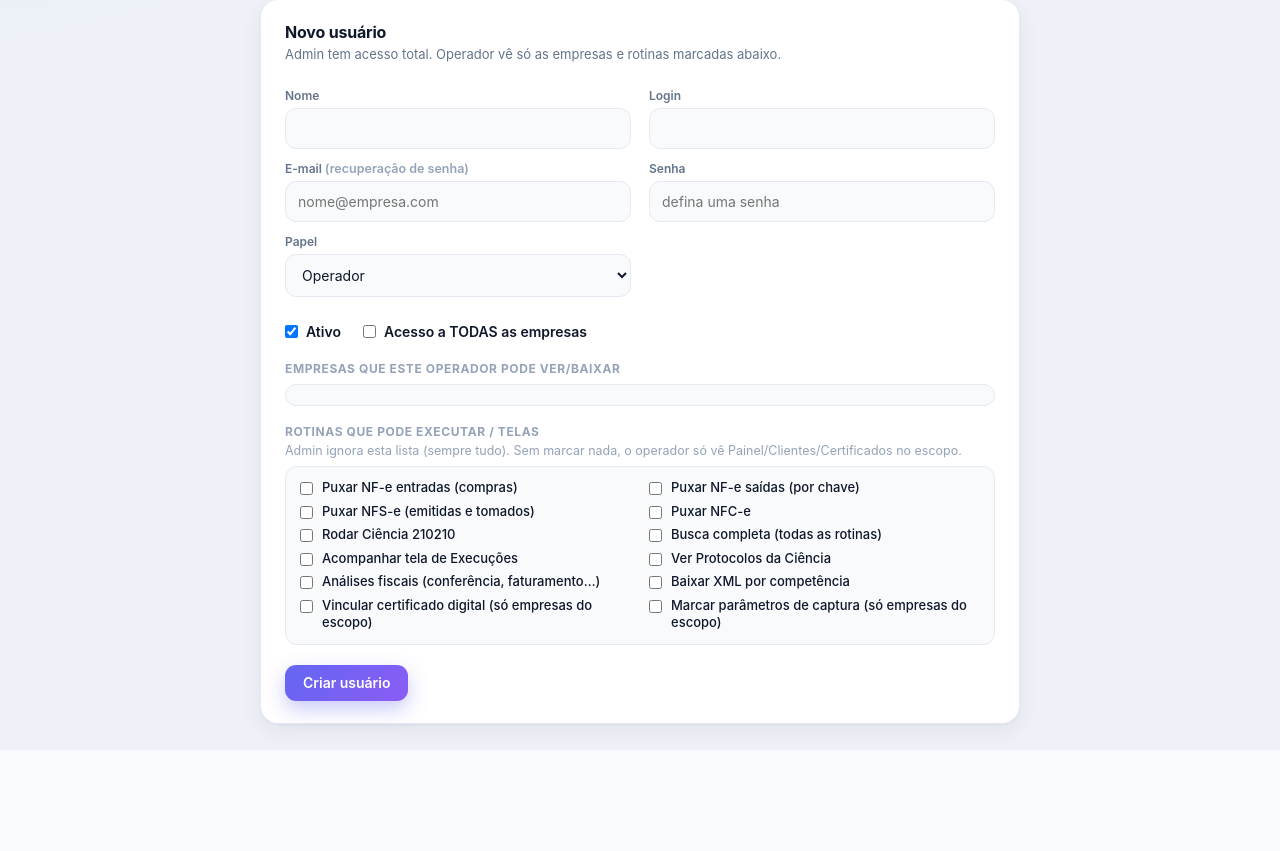
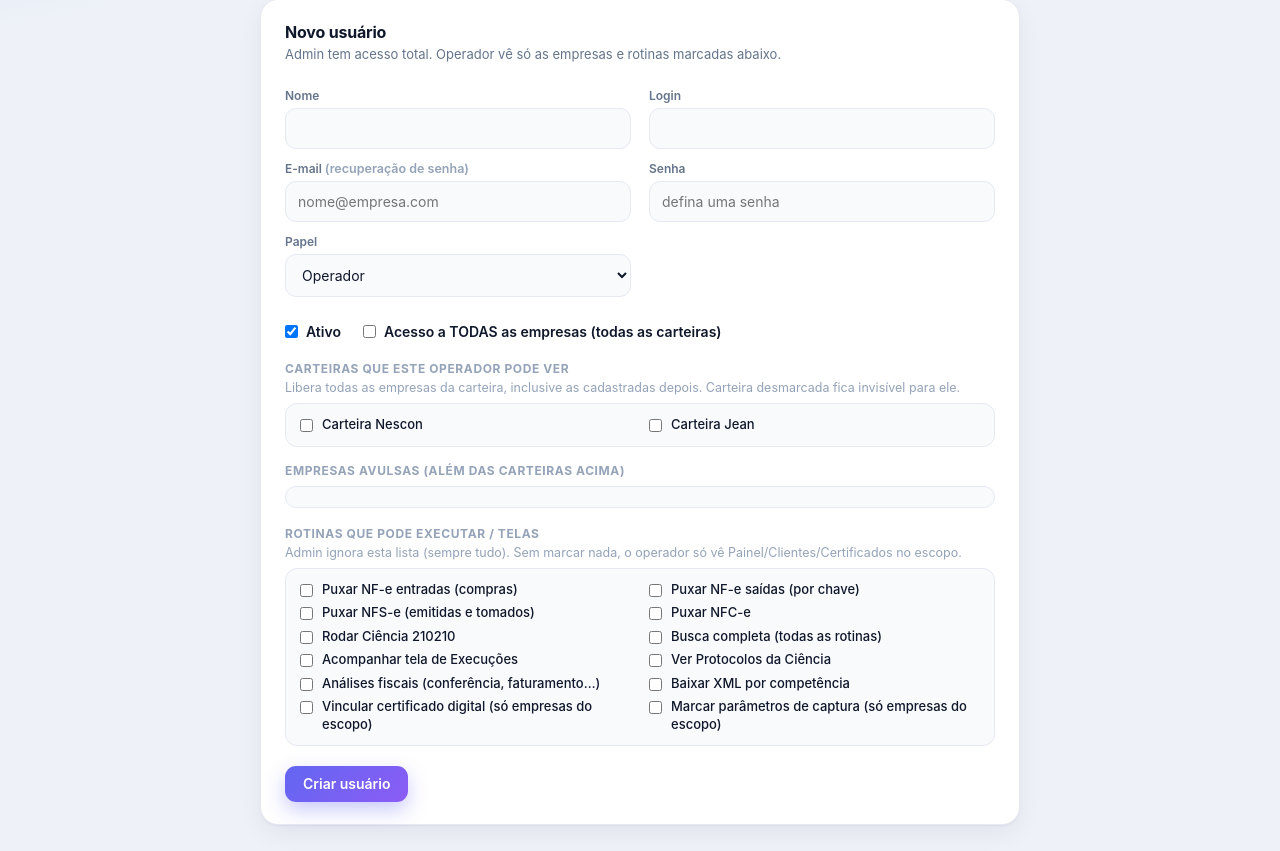
Before and after one commit to contabilidade-01/PortalFiscal_Nescon, a Flask app: page /usuarios/novo in a window 1280 px wide. Shown: the part 226-1077 px from the top of the page. Before the commit the page ends 968 px from the top, so only its background shows below. Run offline with Flask 3, Linux system fonts and the light colour scheme; the visitor is signed in with stand-in values (Sample User, id 1); data comes from the database, SQL or seed files in the repository; data that the repository does not hold is empty.

Commit message:
Carteiras Nescon/Jean na base unica: operador ve so as carteiras liberadas
- empresas.carteira (Nescon | Jean); empresas existentes ficam na Nescon.
- Usuario recebe carteiras inteiras (inclui empresas cadastradas depois),
  somadas as empresas avulsas ja existentes; 'todas as empresas' segue vendo tudo.
- Clientes: filtro por carteira, troca por linha e movimentacao em lote por
  CNPJs colados (admin). Cadastro do cliente ganhou o campo Carteira.
- Fecha vazamentos para operador restrito: Execucoes (resultado por empresa e
  empresa da vez), barra de status, Protocolos, 'Ultima execucao' do painel e
  texto do job nos ambientes; operador nao cancela job de toda a base.
- O robo e as rotinas agendadas continuam rodando para todas as carteiras.

Co-Authored-By: Claude Opus 5.5 <noreply@anthropic.com>
Claude-Session: https://claude.ai/code/session_01RLBrUVSKwraDie7rkcFdx7

```diff
--- a/app.py
+++ b/app.py
@@ -172,6 +172,25 @@ def _scope(rows):
         return rows
     idset = set(ids)
     return [r for r in rows if r['id'] in idset]
+
+def _cnpjs_visiveis():
+    """Set de CNPJs no escopo do usuario logado. None = todas."""
+    if session.get('papel') == 'admin':
+        return None
+    u = usuario_atual()
+    v = models.cnpjs_visiveis(u) if u else []
+    return None if v is None else set(v)
+
+def _job_visivel(job, vis):
+    """Jobs 'todas' sao do robo: o operador restrito ve que existem, mas nao a empresa da vez."""
+    return vis is None or job['escopo'] in vis
+
+def _job_sem_empresa(job, vis):
+    d = dict(job)
+    if not _job_visivel(job, vis):
+        d['atual'] = None
+        d['mensagem'] = None
+    return d
 
 def _pode_ver_cnpj(cnpj):
     ids = _visiveis_ids()
@@ -355,8 +374,9 @@ def _resumo_ambiente(amb, emp, com_linhas=False):
         ult = {r['cnpj']: r for r in c.execute(
             '''SELECT x.* FROM execucoes x JOIN (SELECT cnpj, MAX(id) mid FROM execucoes
                WHERE tipo=? GROUP BY cnpj) u ON u.mid=x.id''', (amb['tipo_exec'],)).fetchall()}
-        ultima = c.execute('SELECT * FROM execucoes WHERE tipo=? ORDER BY id DESC LIMIT 1',
-                           (amb['tipo_exec'],)).fetchone()
+    # Ultima execucao so entre as empresas visiveis (operador nao ve as de outra carteira).
+    vis_cnpjs = {e['cnpj'] for e in emp}
+    ultima = max((r for cnpj, r in ult.items() if cnpj in vis_cnpjs), key=lambda r: r['id'], default=None)
     k = {'marcadas': len(marcadas), 'com_cert': 0, 'sem_cert': 0, 'vencidos': 0, 'docs': 0,
          'bloqueadas': 0, 'ultima': ultima, 'extras': {}, 'lista_vencidos': [], 'fora_sp': []}
     linhas, puladas = [], []
@@ -394,6 +414,7 @@ def _job_do_ambiente(amb):
     """Texto do job rodando agora, se for do motor deste ambiente (ou busca completa)."""
     rodando, _fila, _rec = worker.status()
     if rodando and rodando['tipo'] in (amb['tipo_job'], 'completo'):
+        rodando = _job_sem_empresa(rodando, _cnpjs_visiveis())
         return '%s (%s/%s)' % (rodando['atual'] or rodando['mensagem'] or 'processando',
                                rodando['feitos'] or 0, rodando['total'] or 0)
     return None
@@ -554,13 +575,38 @@ def parametros_captura():
 @login_req
 def clientes():
     q = (request.args.get('q') or '').strip()
+    cart = request.args.get('carteira', '')
     with models.con() as c:
         if q:
             emp = c.execute("SELECT * FROM empresas WHERE nome LIKE ? OR cnpj LIKE ? ORDER BY nome",
                             ('%'+q+'%', '%'+q+'%')).fetchall()
         else:
             emp = c.execute('SELECT * FROM empresas ORDER BY nome').fetchall()
-    return render_template('clientes.html', empresas=_scope(emp), q=q)
+    emp = _scope(emp)
+    tot_cart = {k: sum(1 for e in emp if e['carteira'] == k) for k in models.CARTEIRAS}
+    if cart in models.CARTEIRAS:
+        emp = [e for e in emp if e['carteira'] == cart]
+    return render_template('clientes.html', empresas=emp, q=q, carteira=cart,
+                           carteiras=models.CARTEIRAS, tot_cart=tot_cart)
+
+@app.route('/clientes/carteira', methods=['POST'])
+@admin_required
+def clientes_carteira():
+    """Move em lote para uma carteira: CNPJs colados (com ou sem pontuacao)."""
+    cart = request.form.get('carteira')
+    if cart not in models.CARTEIRAS:
+        flash('Carteira inválida.', 'erro'); return redirect(url_for('clientes'))
+    cnpjs = []
+    for tok in re.findall(r'[\d./-]{14,18}', request.form.get('cnpjs', '')):
+        d = re.sub(r'\D', '', tok)
+        if len(d) == 14 and d not in cnpjs:
+            cnpjs.append(d)
+    with models.con() as c:
+        n = sum(c.execute('UPDATE empresas SET carteira=? WHERE cnpj=?', (cart, d)).rowcount for d in cnpjs)
+    nao = len(cnpjs) - n
+    flash('%d empresa(s) movida(s) para a carteira %s.%s'
+          % (n, cart, (' %d CNPJ(s) não estão na base.' % nao) if nao else ''), 'ok' if n else 'erro')
+    return redirect(url_for('clientes', carteira=cart))
 
 @app.route('/certificados')
 @login_req
@@ -594,8 +640,10 @@ def cliente_salvar(eid):
     with models.con() as c:
         c.execute('UPDATE empresas SET emissor=?, ativo=? WHERE id=?',
                   (f.get('emissor') or '', 1 if f.get('ativo') else 0, eid))
+        if f.get('carteira'):
+            c.execute('UPDATE empresas SET carteira=? WHERE id=?', (models.carteira_valida(f['carteira']), eid))
     flash('Cliente atualizado.', 'ok')
-    return redirect(url_for('clientes', q=request.args.get('q', '')))
+    return redirect(url_for('clientes', q=request.args.get('q', ''), carteira=request.args.get('carteira', '')))
 
 def _uf_cuf(uf):
     uf = (uf or '').upper()[:2]
@@ -641,18 +689,19 @@ def cliente_novo():
             fl = _flags_ambientes(f, uf)
             c.execute('''INSERT INTO empresas(cnpj,nome,uf,cuf,whatsapp,responsavel,email,emissor,marketplace,
                          metodo_saida,puxa_nfe,puxa_nfse_prestado,puxa_nfse_tomado,puxa_nfce,ativo,obs,
-                         simples_anexo,simples_rbt12,origem,criado)
-                         VALUES(?,?,?,?,?,?,?,?,?,?,?,?,?,?,?,?,?,?,?,?)''',
+                         simples_anexo,simples_rbt12,origem,criado,carteira)
+                         VALUES(?,?,?,?,?,?,?,?,?,?,?,?,?,?,?,?,?,?,?,?,?)''',
                       (cnpj, f.get('nome', ''), uf, cuf, f.get('whatsapp', ''), f.get('responsavel', ''),
                        f.get('email', ''), f.get('emissor', ''), f.get('marketplace', ''),
                        f.get('metodo_saida', 'a_verificar'), fl['puxa_nfe'],
                        fl['puxa_nfse_prestado'], fl['puxa_nfse_tomado'], fl['puxa_nfce'],
                        1 if f.get('ativo') else 0, f.get('obs', ''),
                        _anexo(f.get('simples_anexo')), _rbt12(f.get('simples_rbt12')),
-                       'manual', datetime.now().isoformat(timespec='seconds')))
+                       'manual', datetime.now().isoformat(timespec='seconds'),
+                       models.carteira_valida(f.get('carteira'))))
             models.sync_puxa_nfse(c)
         flash('Cliente cadastrado.', 'ok'); return redirect(url_for('clientes'))
-    return render_template('cliente_form.html', e=None)
+    return render_template('cliente_form.html', e=None, carteiras=models.CARTEIRAS)
 
 @app.route('/clientes/<int:eid>/editar', methods=['GET', 'POST'])
 @admin_required
@@ -668,16 +717,17 @@ def cliente_editar(eid):
         with models.con() as c:
             c.execute('''UPDATE empresas SET nome=?,uf=?,cuf=?,whatsapp=?,responsavel=?,email=?,emissor=?,
                          marketplace=?,metodo_saida=?,puxa_nfe=?,puxa_nfse_prestado=?,puxa_nfse_tomado=?,
-                         puxa_nfce=?,ativo=?,obs=?,simples_anexo=?,simples_rbt12=? WHERE id=?''',
+                         puxa_nfce=?,ativo=?,obs=?,simples_anexo=?,simples_rbt12=?,carteira=? WHERE id=?''',
                       (f.get('nome', ''), uf, cuf, f.get('whatsapp', ''), f.get('responsavel', ''),
                        f.get('email', ''), f.get('emissor', ''), f.get('marketplace', ''),
                        f.get('metodo_saida', 'a_verificar'), fl['puxa_nfe'],
                        fl['puxa_nfse_prestado'], fl['puxa_nfse_tomado'], fl['puxa_nfce'],
                        1 if f.get('ativo') else 0, f.get('obs', ''),
-                       _anexo(f.get('simples_anexo')), _rbt12(f.get('simples_rbt12')), eid))
+                       _anexo(f.get('simples_anexo')), _rbt12(f.get('simples_rbt12')),
+                       models.carteira_valida(f.get('carteira')), eid))
             models.sync_puxa_nfse(c)
         flash('Cliente atualizado.', 'ok'); return redirect(url_for('clientes'))
-    return render_template('cliente_form.html', e=e)
+    return render_template('cliente_form.html', e=e, carteiras=models.CARTEIRAS)
 
 @app.route('/clientes/<int:eid>/excluir', methods=['POST'])
 @admin_required
@@ -848,6 +898,14 @@ def execucoes():
     }
     u = usuario_atual()
     tipos_ok = [t for t, p in models.TIPO_PARA_PERM.items() if models.tem_permissao(u, p)]
+    vis = _cnpjs_visiveis()
+    if vis is not None:  # operador restrito: so as empresas dele (ex.: sem a carteira do Jean)
+        with models.con() as c:
+            execs = c.execute('SELECT * FROM execucoes WHERE cnpj IN (%s) ORDER BY id DESC LIMIT 100'
+                              % ','.join('?' * len(vis)), sorted(vis)).fetchall() if vis else []
+        jobs = [_job_sem_empresa(j, vis) for j in jobs]
+        if ultimo_auto:
+            ultimo_auto = _job_sem_empresa(ultimo_auto, vis)
     return render_template('execucoes.html', jobs=jobs, execs=execs, periodos=periodos,
                            tipo_label=TIPO_LABEL, status_label=STATUS_LABEL,
                            ultimo_auto=ultimo_auto, horas_auto=horas_auto,
@@ -874,6 +932,12 @@ def execucao_nova():
 @perm_required('ver_execucoes', 'exec_completo', 'exec_nfe_entradas',
                'exec_nfse', 'exec_nfce', 'exec_ciencia')
 def job_cancelar(jid):
+    vis = _cnpjs_visiveis()
+    if vis is not None:
+        with models.con() as c:
+            j = c.execute('SELECT escopo FROM jobs WHERE id=?', (jid,)).fetchone()
+        if not j or not _job_visivel(j, vis):
+            flash('Este job não é do seu escopo.', 'erro'); return redirect(url_for('execucoes'))
     with models.con() as c:
         r = c.execute("UPDATE jobs SET status='cancelado', terminado=? WHERE id=? AND status='fila'",
                       (datetime.now().strftime('%Y-%m-%d %H:%M:%S'), jid)).rowcount
@@ -890,6 +954,14 @@ def protocolos():
                             ORDER BY cd.quando DESC LIMIT 500''').fetchall()
         total = c.execute('SELECT COUNT(*) FROM ciencia_dada').fetchone()[0]
         com_prot = c.execute("SELECT COUNT(*) FROM ciencia_dada WHERE nProt IS NOT NULL AND nProt!=''").fetchone()[0]
+        vis = _cnpjs_visiveis()
+        if vis is not None:
+            todos = [r for r in c.execute('''SELECT cd.cnpj, cd.chNFe, cd.cStat, cd.nProt, cd.quando, e.nome
+                                             FROM ciencia_dada cd LEFT JOIN empresas e ON e.cnpj=cd.cnpj
+                                             ORDER BY cd.quando DESC''').fetchall() if r['cnpj'] in vis]
+            rows = todos[:500]
+            total = len(todos)
+            com_prot = sum(1 for r in todos if r['nProt'])
     return render_template('protocolos.html', rows=rows, total=total, com_prot=com_prot)
 
 # ---- Usuarios (admin) ----
@@ -900,7 +972,10 @@ def usuarios():
         us = c.execute('SELECT * FROM usuarios ORDER BY papel, nome').fetchall()
         cont = {r['user_id']: r['n'] for r in
                 c.execute('SELECT user_id, COUNT(*) n FROM usuario_empresas GROUP BY user_id').fetchall()}
-    return render_template('usuarios.html', usuarios=us, cont=cont)
+        cart = {}
+        for r in c.execute('SELECT user_id, carteira FROM usuario_carteiras ORDER BY carteira').fetchall():
+            cart.setdefault(r['user_id'], []).append(r['carteira'])
+    return render_template('usuarios.html', usuarios=us, cont=cont, cart=cart)
 
 @app.route('/usuarios/novo', methods=['GET', 'POST'])
 @admin_required
@@ -908,9 +983,10 @@ def usuario_novo():
     if request.method == 'POST':
         return _salvar_usuario(None)
     with models.con() as c:
-        emp = c.execute('SELECT id,cnpj,nome FROM empresas ORDER BY nome').fetchall()
+        emp = c.execute('SELECT id,cnpj,nome,carteira FROM empresas ORDER BY nome').fetchall()
     return render_template('usuario_form.html', u=None, empresas=emp, sel=set(),
-                           perms_sel=set(), catalogo=models.PERMISSOES)
+                           perms_sel=set(), catalogo=models.PERMISSOES,
+                           carteiras=models.CARTEIRAS, cart_sel=set())
 
 @app.route('/usuarios/<int:uid>/editar', methods=['GET', 'POST'])
 @admin_required
@@ -921,13 +997,14 @@ def usuario_editar(uid):
             abort(404)
         sel = set(r['empresa_id'] for r in
                   c.execute('SELECT empresa_id FROM usuario_empresas WHERE user_id=?', (uid,)).fetchall())
-        emp = c.execute('SELECT id,cnpj,nome FROM empresas ORDER BY nome').fetchall()
+        emp = c.execute('SELECT id,cnpj,nome,carteira FROM empresas ORDER BY nome').fetchall()
         perms_sel = set(r['permissao'] for r in
                         c.execute('SELECT permissao FROM usuario_permissoes WHERE user_id=?', (uid,)).fetchall())
     if request.method == 'POST':
         return _salvar_usuario(uid)
     return render_template('usuario_form.html', u=u, empresas=emp, sel=sel,
-                           perms_sel=perms_sel, catalogo=models.PERMISSOES)
+                           perms_sel=perms_sel, catalogo=models.PERMISSOES,
+                           carteiras=models.CARTEIRAS, cart_sel=models.carteiras_do_usuario(uid))
 
 def _salvar_usuario(uid):
     f = request.form
@@ -939,6 +1016,7 @@ def _salvar_usuario(uid):
     todas = 1 if (f.get('todas_empresas') or papel == 'admin') else 0
     empresas_sel = [int(x) for x in request.form.getlist('empresas')]
     perms_sel = [x for x in request.form.getlist('permissoes') if x in models.PERM_KEYS]
+    cart_sel = request.form.getlist('carteiras')
     senha = f.get('senha') or ''
     with models.con() as c:
         if uid is None:
@@ -960,6 +1038,7 @@ def _salvar_usuario(uid):
         if not todas:
             for eid in empresas_sel:
                 c.execute('INSERT OR IGNORE INTO usuario_empresas(user_id,empresa_id) VALUES(?,?)', (uid, eid))
+    models.salvar_carteiras(uid, [] if todas else cart_sel)
     if papel == 'admin':
         models.salvar_permissoes(uid, [])  # admin ignora a tabela; limpa lixo
     else:
@@ -977,6 +1056,7 @@ def usuario_excluir(uid):
         if alvo and alvo['papel'] == 'admin' and admins <= 1:
             flash('Não é possível excluir o último administrador.', 'erro'); return redirect(url_for('usuarios'))
         c.execute('DELETE FROM usuario_empresas WHERE user_id=?', (uid,))
+        c.execute('DELETE FROM usuario_carteiras WHERE user_id=?', (uid,))
         c.execute('DELETE FROM usuario_permissoes WHERE user_id=?', (uid,))
         c.execute('DELETE FROM password_reset_tokens WHERE user_id=?', (uid,))
         c.execute('DELETE FROM usuarios WHERE id=?', (uid,))
@@ -1121,11 +1201,12 @@ def run_nfce():
 @login_req
 def status_json():
     rodando, fila, recentes = worker.status()
+    vis = _cnpjs_visiveis()
     # 'agora' vem do servidor: o tempo decorrido e calculado com as DUAS pontas no
     # relogio do servidor. Sem isso, VPS em UTC + navegador em BRT dariam "-3h".
-    return {'rodando': (dict(rodando) if rodando else None), 'fila': fila,
+    return {'rodando': (_job_sem_empresa(rodando, vis) if rodando else None), 'fila': fila,
             'agora': datetime.now().strftime('%Y-%m-%d %H:%M:%S'),
-            'recentes': [dict(r) for r in recentes]}
+            'recentes': [_job_sem_empresa(r, vis) for r in recentes]}
 
 # mapeia tipo (do filtro) -> subpastas fisicas; None = todas
 TIPOS = {
--- a/templates/cliente_form.html
+++ b/templates/cliente_form.html
@@ -23,6 +23,11 @@
           {% if e %}<input value="{{ e['cnpj'] }}" disabled>{% else %}<input name="cnpj" placeholder="somente números" required>{% endif %}
         </div>
         <div><label>UF</label><input name="uf" maxlength="2" value="{{ e['uf'] if e else 'SP' }}"></div>
+        <div><label>Carteira <span class="muted">(quem pode ver)</span></label>
+          <select name="carteira">
+            {% for k in carteiras %}<option value="{{ k }}" {{ 'selected' if (e['carteira'] if e else carteiras[0]) == k }}>{{ k }}</option>{% endfor %}
+          </select>
+        </div>
         <div><label>WhatsApp</label><input name="whatsapp" value="{{ e['whatsapp'] if e else '' }}"></div>
         <div><label>Responsável</label><input name="responsavel" value="{{ e['responsavel'] if e else '' }}"></div>
         <div><label>E-mail</label><input name="email" value="{{ e['email'] if e else '' }}"></div>
--- a/templates/usuario_form.html
+++ b/templates/usuario_form.html
@@ -36,15 +36,22 @@
       </div>
       <div style="display:flex;gap:22px;flex-wrap:wrap;margin-top:14px">
         <label class="chk"><input type="checkbox" name="ativo" {{ 'checked' if (u['ativo'] if u else 1) }}> Ativo</label>
-        <label class="chk"><input type="checkbox" name="todas_empresas" id="todas" onchange="toggleTodas()" {{ 'checked' if u and u['todas_empresas'] }}> Acesso a TODAS as empresas</label>
+        <label class="chk"><input type="checkbox" name="todas_empresas" id="todas" onchange="toggleTodas()" {{ 'checked' if u and u['todas_empresas'] }}> Acesso a TODAS as empresas (todas as carteiras)</label>
       </div>
 
       <div id="boxEmpresas">
-        <h3 style="font-size:12px;text-transform:uppercase;letter-spacing:.6px;color:var(--muted);margin:16px 0 4px;font-weight:700">Empresas que este operador pode ver/baixar</h3>
+        <h3 style="font-size:12px;text-transform:uppercase;letter-spacing:.6px;color:var(--muted);margin:16px 0 4px;font-weight:700">Carteiras que este operador pode ver</h3>
+        <p class="muted" style="font-size:12.5px;margin:0 0 4px">Libera todas as empresas da carteira, inclusive as cadastradas depois. Carteira desmarcada fica invisível para ele.</p>
+        <div class="permlist">
+          {% for k in carteiras %}
+          <label><input type="checkbox" name="carteiras" value="{{ k }}" {{ 'checked' if k in cart_sel }}> Carteira {{ k }}</label>
+          {% endfor %}
+        </div>
+        <h3 style="font-size:12px;text-transform:uppercase;letter-spacing:.6px;color:var(--muted);margin:16px 0 4px;font-weight:700">Empresas avulsas (além das carteiras acima)</h3>
         <div class="emplist">
           {% for e in empresas %}
           <label><input type="checkbox" name="empresas" value="{{ e['id'] }}" {{ 'checked' if e['id'] in sel }}>
-            {{ e['nome']|title }} <span class="mono muted">{{ e['cnpj'] }}</span></label>
+            {{ e['nome']|title }} <span class="mono muted">{{ e['cnpj'] }}</span> <span class="tag">{{ e['carteira'] }}</span></label>
           {% endfor %}
         </div>
       </div>
--- a/templates/usuarios.html
+++ b/templates/usuarios.html
@@ -17,7 +17,7 @@
       <td class="mono">{{ u['login'] }}</td>
       <td class="muted" style="font-size:13px">{{ u['email'] or '—' }}</td>
       <td>{% if u['papel']=='admin' %}<span class="pill on dot">admin</span>{% else %}<span class="tag">operador</span>{% endif %}</td>
-      <td>{% if u['papel']=='admin' or u['todas_empresas'] %}<b>todas</b>{% else %}{{ cont.get(u['id'],0) }} empresa(s){% endif %}</td>
+      <td>{% if u['papel']=='admin' or u['todas_empresas'] %}<b>todas</b>{% else %}{% for k in cart.get(u['id'], []) %}<span class="tag">{{ k }}</span> {% endfor %}{% if cont.get(u['id']) or not cart.get(u['id']) %}{{ '+ ' if cart.get(u['id']) }}{{ cont.get(u['id'],0) }} empresa(s){% endif %}{% endif %}</td>
       <td>{% if u['ativo'] %}<span class="pill on dot">ativo</span>{% else %}<span class="pill off dot">inativo</span>{% endif %}</td>
       <td>
         <div class="row" style="gap:6px;flex-wrap:nowrap">
```
Also changed, not shown: models.py (+38 -4 lines), templates/clientes.html (+25 -2 lines), tests/test_carteiras.py (added, +126 -0 lines).
